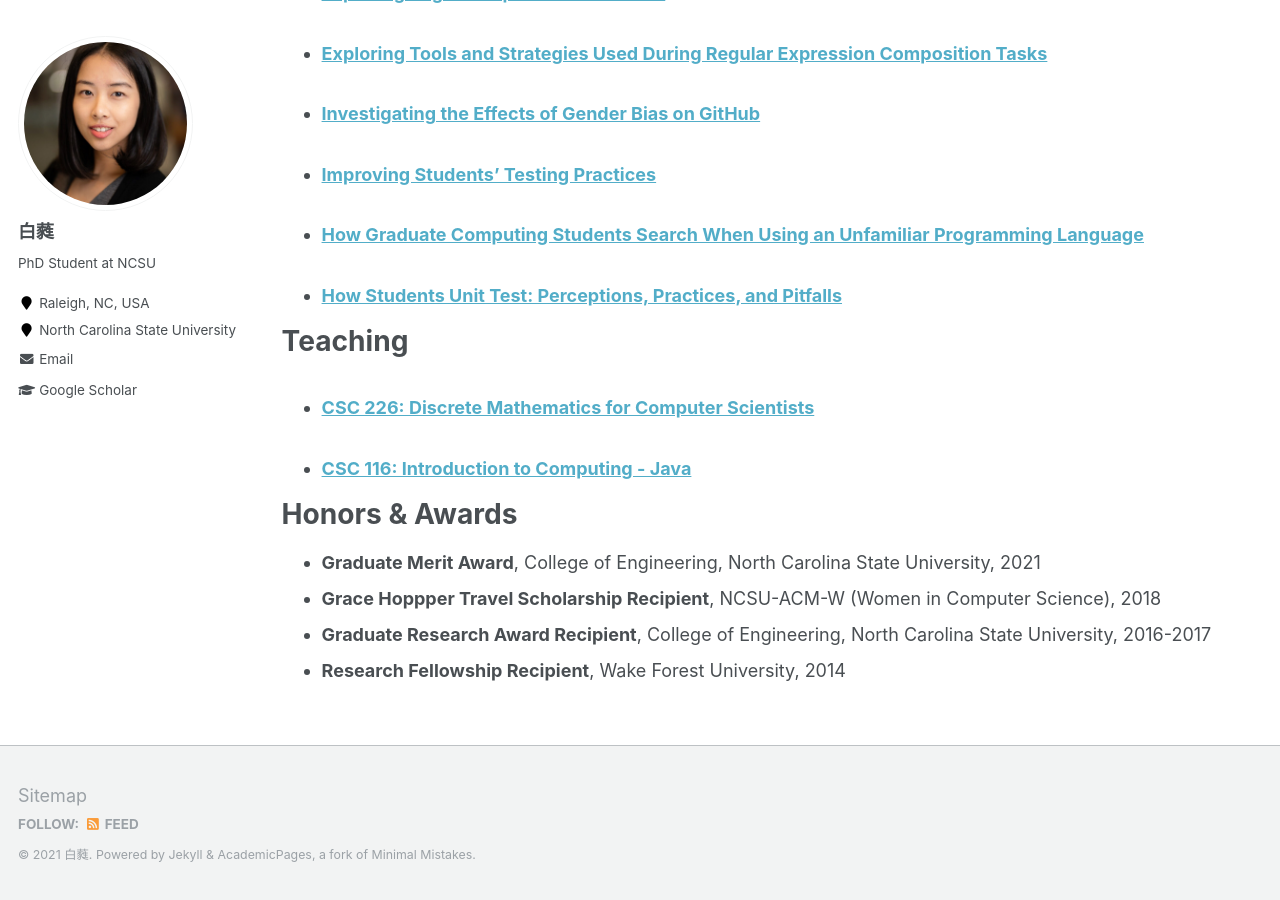
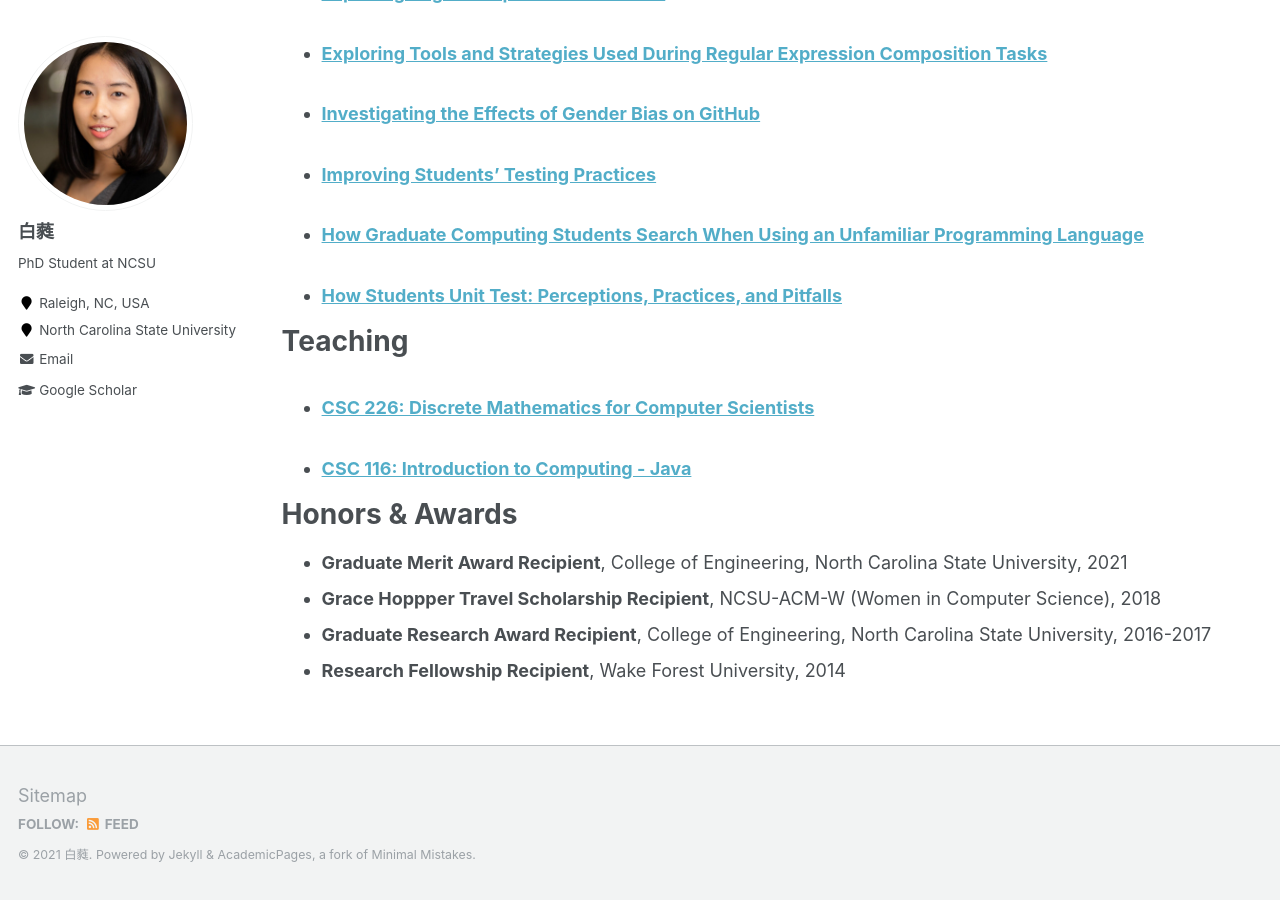
Before and after one commit to ginaBai/ginabai.github.io, a Jekyll site: the page built from _pages/cv.md, in a window 1280 px wide and 900 px high, scrolled down 510 px. Built offline with Jekyll 4.4.1, drawn with Linux system fonts in a browser that asks for light colours.

Commit message:
updated cv

```diff
--- a/_pages/cv.md
+++ b/_pages/cv.md
@@ -35,7 +35,7 @@ Teaching
 
 Honors & Awards
 ======
-* <b>Graduate Merit Award</b>, College of Engineering, North Carolina State University, 2021
+* <b>Graduate Merit Award Recipient</b>, College of Engineering, North Carolina State University, 2021
 * <b>Grace Hoppper Travel Scholarship Recipient</b>, NCSU-ACM-W (Women in Computer Science), 2018
 * <b>Graduate Research Award Recipient</b>, College of Engineering, North Carolina State University, 2016-2017
 * <b>Research Fellowship Recipient</b>, Wake Forest University, 2014
```
Also changed, not shown: 1 other file.
